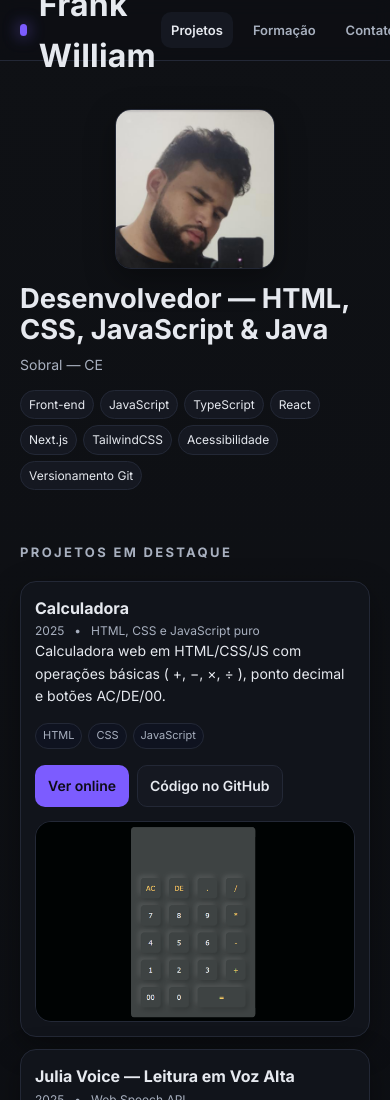
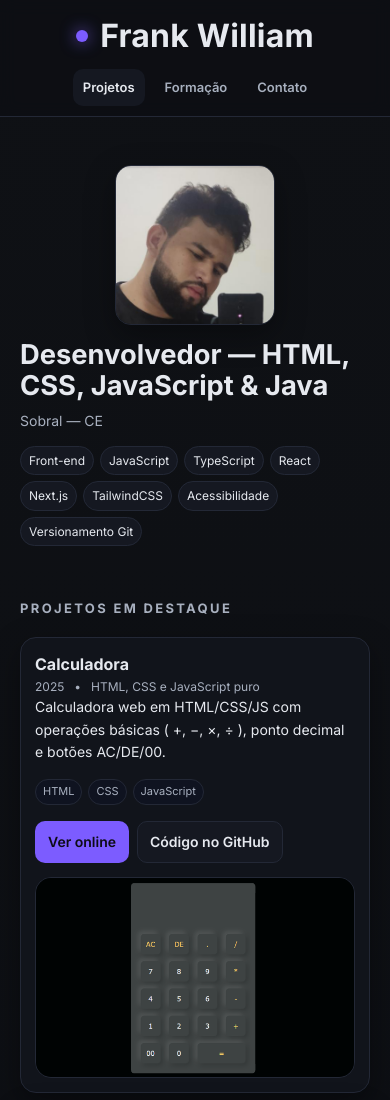
Before and after one commit to frankstiwrx/frankstiwrx.github.io, a plain HTML site: page index.html in a window 390 px wide. Shown: the top 1100 px of the page. Drawn offline with Linux system fonts and the light colour scheme.

```diff
--- a/style.css
+++ b/style.css
@@ -401,3 +401,29 @@
   .btn { width: 100%; justify-content: center; }
   .project .actions { flex-direction: column; }
 }
+
+@media (max-width: 600px) {
+  .nav {
+    flex-direction: column;   /* empilha os itens */
+    align-items: center;
+    gap: 8px;                 /* espaço entre nome e menu */
+    height: auto;             /* libera altura automática */
+    padding: 10px 0;
+  }
+
+  .brand {
+    justify-content: center;
+  }
+
+  .brand h1 {
+    font-size: 18px;          /* reduz tamanho no celular */
+    white-space: normal;      /* deixa quebrar se precisar */
+    text-align: center;
+  }
+
+  .menu {
+    justify-content: center;
+    flex-wrap: wrap;          /* menu pode quebrar em 2 linhas */
+    gap: 10px;
+  }
+}
```
